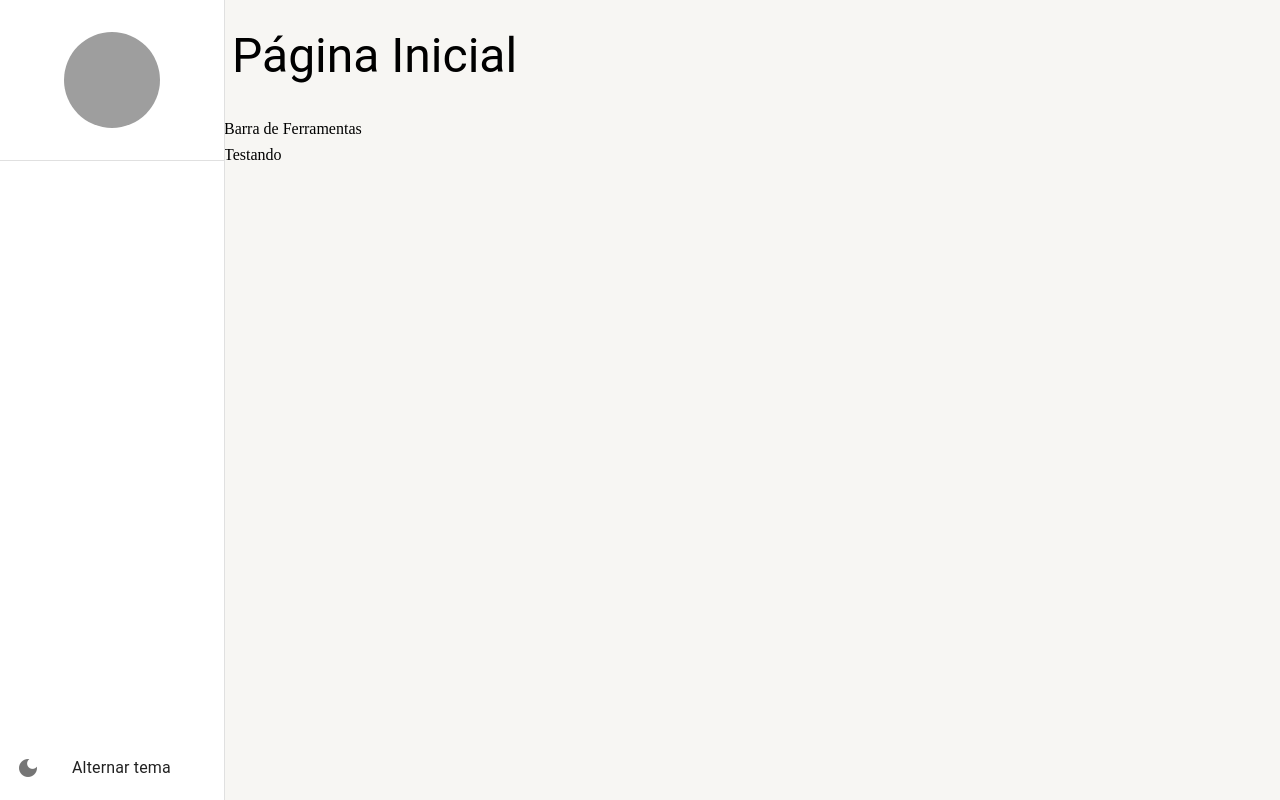
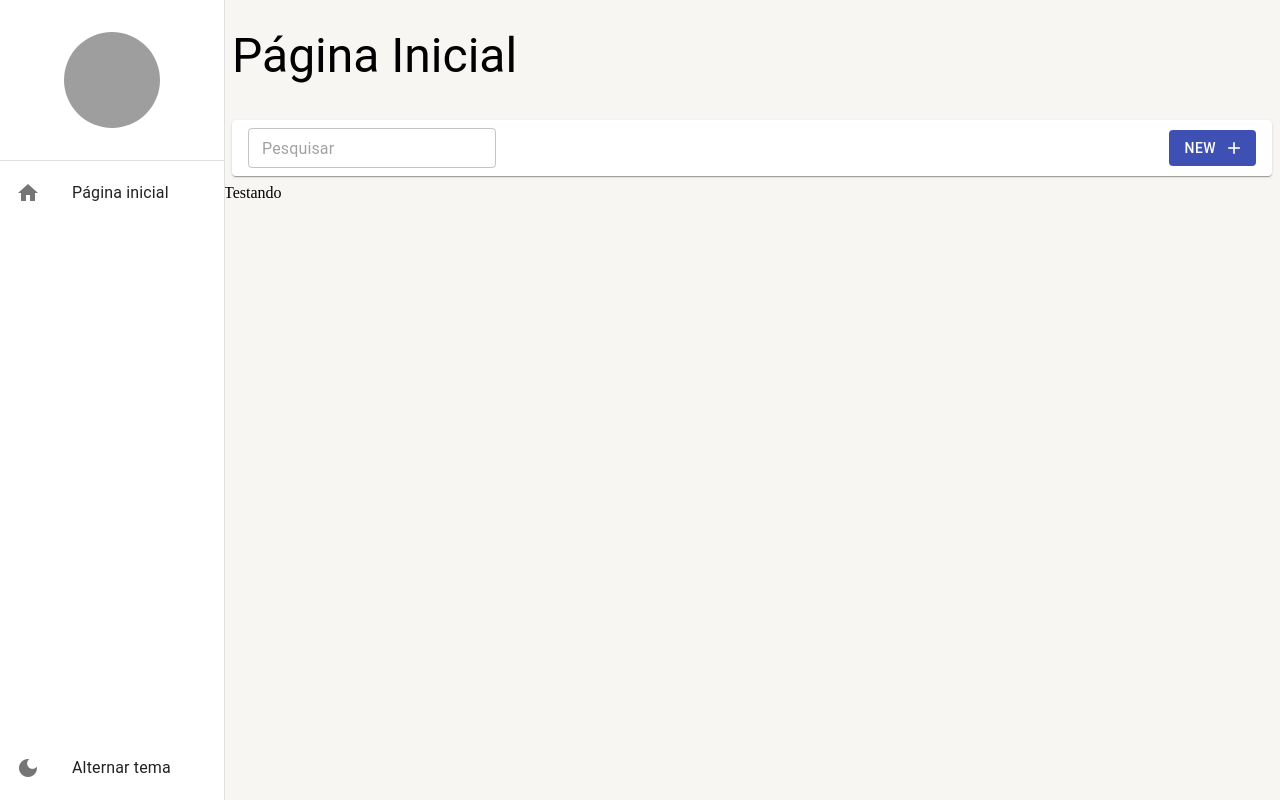
Before and after one commit to GabrielDOSilva/frontend, a React (Create React App) app: page /pagina-inicial in a window 1280 px wide. Built offline with nearby package versions, Linux system fonts and the light colour scheme; grey boxes are pictures that could not be loaded.

Commit message:
feat: barra de ferramentas

```diff
--- a/src/pages/dashboard/Deashboard.tsx
+++ b/src/pages/dashboard/Deashboard.tsx
@@ -1,11 +1,21 @@
+import { BarraDeFerramentas } from "../../shared/components";
 import { LayoutBasePagina } from "../../shared/layouts"
 
 
 export const Dashboard: React.FC = () => {
 
     return (
-        <LayoutBasePagina titulo='Página Inicial' barraDeFerramentas={<>Barra de Ferramentas</>} >
+        <LayoutBasePagina
+         titulo='Página Inicial'
+        barraDeFerramentas={
+          (
+            <BarraDeFerramentas
+            showSearchInput/>
+          )
+        }>
+
           Testando
+
         </LayoutBasePagina>
     );
 };
--- a/src/routes/index.tsx
+++ b/src/routes/index.tsx
@@ -1,15 +1,25 @@
 import { Routes, Route, Navigate } from 'react-router-dom';
 import { useDrawerContext } from '../shared/contexts';
 import { Dashboard } from '../pages';
+import { useEffect } from 'react';
 
 export const AppRouts = () => {
-    const { toggleDrawerOpen } = useDrawerContext();
+    const { setDrawerOptions } = useDrawerContext();
+    useEffect(() => {
+        setDrawerOptions([
+          {
+            icon: 'home',
+            path: '/pagina-inicial',
+            label: 'Página inicial',
+          },
+        ]);
+      }, []);
 
-    return (
+      return (
         <Routes>
-            <Route path='/pagina-inicial' element={<Dashboard/>}/>
-            <Route path='*' element={<Navigate to="/pagina-inicial"/>}/>
+          <Route path="/pagina-inicial" element={<Dashboard />} />
+
+          <Route path="*" element={<Navigate to="/pagina-inicial" />} />
         </Routes>
-
-    );
+      );
 };
--- /dev/null
+++ b/src/shared/components/barra-de-ferramentas/BarraDeFerramentas.tsx
@@ -0,0 +1,60 @@
+import { Box, Button, Icon, Paper, TextField, useTheme } from "@mui/material"
+
+interface BarraDeFerramentasProps {
+    textSearch?: string;
+    showSearchInput?: boolean;
+    changeTextSearche?: (text: string) => void;
+    textButtonNew?: string;
+    showButtonNew?: boolean;
+    clickOnButtonNew?: () => void;
+}
+
+export const BarraDeFerramentas: React.FC<BarraDeFerramentasProps> = ({
+    textSearch = '',
+    showSearchInput = false,
+    changeTextSearche,
+    clickOnButtonNew,
+    textButtonNew = 'New',
+    showButtonNew = true
+
+}) => {
+    const theme = useTheme();
+
+    return (
+        <Box
+            gap={1}
+            marginX={1}
+            padding={1}
+            paddingX={2}
+            display='flex'
+            alignItems='center'
+            height={theme.spacing(5)}
+            component={Paper}
+        >
+
+           {showSearchInput &&(
+             <TextField
+             size='small'
+             value={textSearch}
+             onChange={(e) => changeTextSearche?.(e.target.value)}
+             placeholder='Pesquisar'
+         />
+           )}
+            <Box
+                flex={1}
+                display='flex'
+                justifyContent='end'
+            >
+                {showButtonNew && (
+                    <Button
+                    color='primary'
+                    disableElevation
+                    variant='contained'
+                    onClick={clickOnButtonNew}
+                    endIcon={<Icon>add</Icon>}
+                >{textButtonNew}</Button>
+                )}
+            </Box>
+        </Box>
+    );
+};
--- a/src/shared/components/index.ts
+++ b/src/shared/components/index.ts
@@ -1 +1,2 @@
 export * from './sidebar/SideBar';
+export * from './barra-de-ferramentas/BarraDeFerramentas';
--- a/src/shared/thems/Dark.ts
+++ b/src/shared/thems/Dark.ts
@@ -1,5 +1,5 @@
 import { createTheme} from '@mui/material';
-import { blueGrey } from '@mui/material/colors';
+import { blue, blueGrey, indigo } from '@mui/material/colors';
 
 
 
@@ -7,24 +7,18 @@
 export const darkTheme = createTheme ({
     palette: {
       mode: 'dark',
-        primary: {
-          main: blueGrey[800],
-          dark: blueGrey[900],
-          light: blueGrey[500],
-          contrastText: '#ffffff',
-
-        },
-        secondary: {
-            main: '#b0bec5',
-            dark: '#455a64',
-            light: '#78909c',
-            contrastText: '#ffffff',
-
-        },
-        background: {
-          paper: '#303134',
-          default: '#202124',
-        },
+      primary: {
+        light: '#757ce8',
+        main: '#3f50b5',
+        dark: '#002884',
+        contrastText: '#fff',
+      },
+      secondary: {
+        light: '#ff7961',
+        main: '#f44336',
+        dark: '#ba000d',
+        contrastText: '#000',
+      },
       },
   typography: {
     allVariants: {
--- a/src/shared/thems/Light.ts
+++ b/src/shared/thems/Light.ts
@@ -1,23 +1,23 @@
 import { createTheme} from '@mui/material';
-import { deepPurple, indigo } from '@mui/material/colors';
+import { blueGrey, indigo } from '@mui/material/colors';
 
 
 
 
 export const lightTheme = createTheme ({
     palette: {
-        primary: {
-          main: deepPurple[800],
-          dark: deepPurple[900],
-          light: deepPurple[500],
-          contrastText: '#ffffff',
-        },
-        secondary: {
-            main: indigo[800],
-            dark: indigo[900],
-            light: indigo[500],
-            contrastText: '#ffffff',
-        },
+      primary: {
+        light: '#757ce8',
+        main: '#3f50b5',
+        dark: '#002884',
+        contrastText: '#fff',
+      },
+      secondary: {
+        light: '#ff7961',
+        main: '#f44336',
+        dark: '#ba000d',
+        contrastText: '#000',
+      },
         background: {
             paper: '#ffffff',
             default: '#f7f6f3',
```
